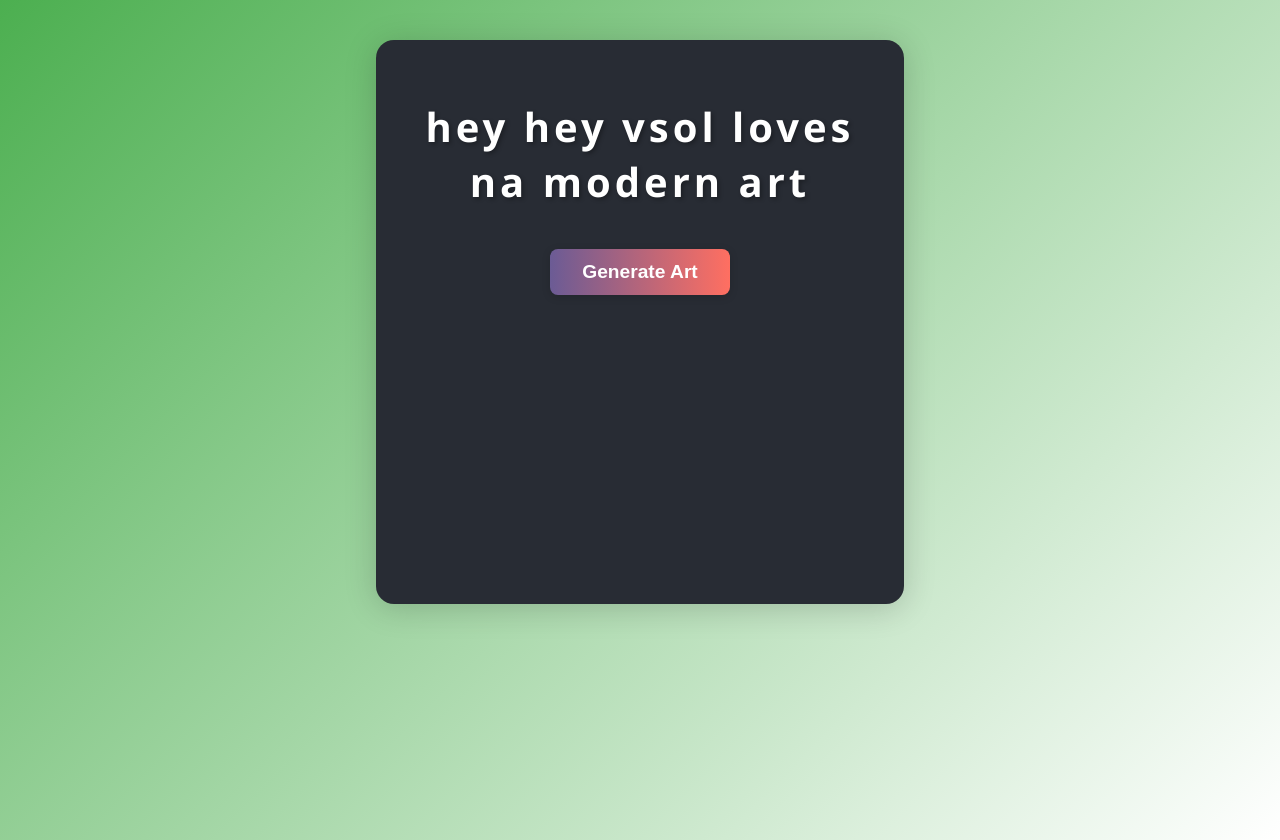
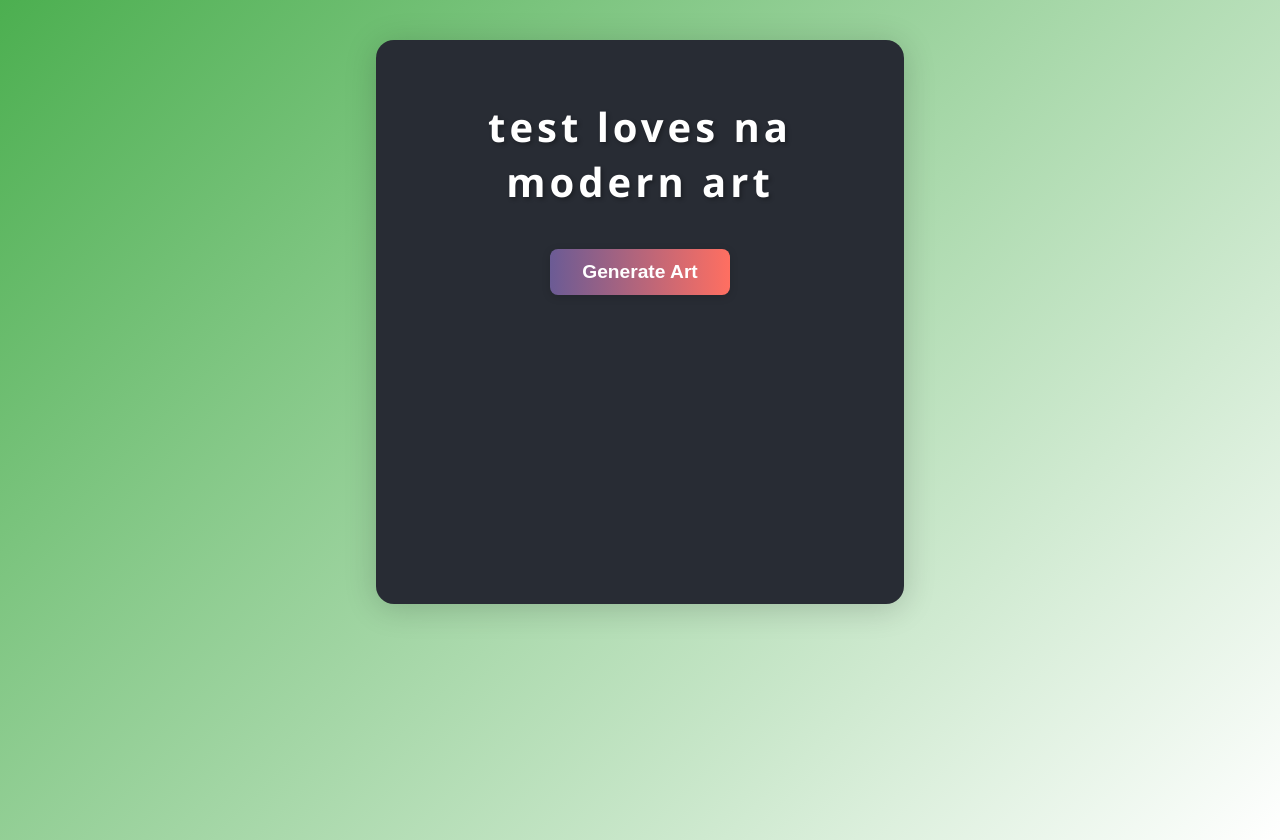
Before and after one commit to leizard/modern-art, a website: page index.html in a window 1280 px wide. Drawn offline with Linux system fonts and the light colour scheme.

Commit message:
Duong loves Na

```diff
--- a/index.html
+++ b/index.html
@@ -8,7 +8,7 @@
 </head>
 <body>
   <div class="container">
-    <h1>HEY HEY VSOL loves Na Modern Art</h1>
+    <h1>Test loves Na Modern Art</h1>
     <button id="generate-btn">Generate Art</button>
     <div id="shape-container"></div>
     <h2 id="art-name"></h2>
```
